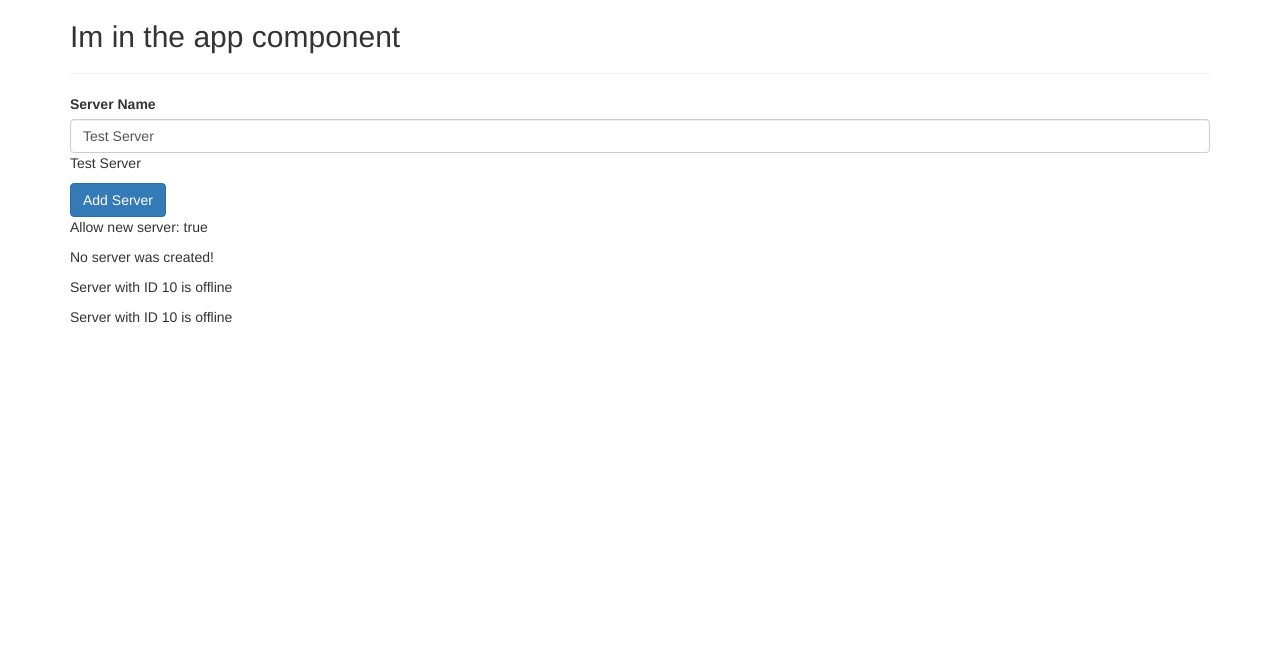
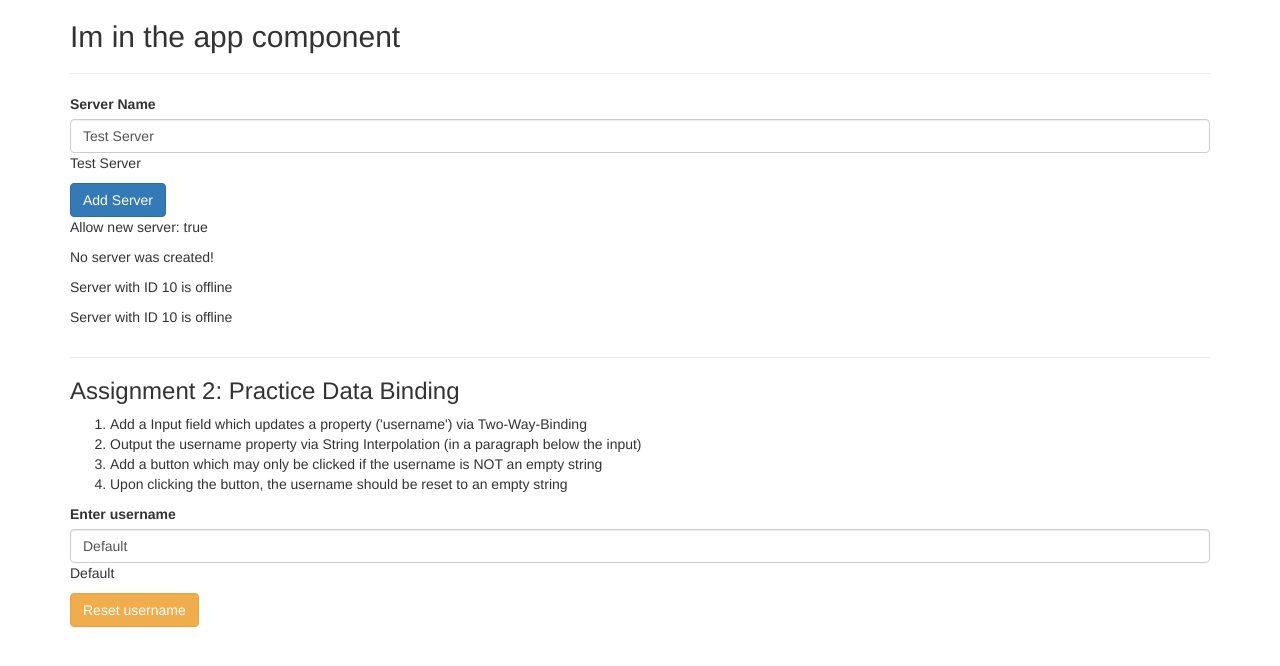
Before and after one commit to kvo189/Angular-Udemy-Course, an Angular app: page / in a window 1280 px wide. Shown: the top 666 px of the page. Built offline with nearby package versions, Linux system fonts and the light colour scheme.

Commit message:
Add Assignment 2 solution

```diff
--- a/src/app/app.component.html
+++ b/src/app/app.component.html
@@ -6,4 +6,15 @@
       <app-servers></app-servers>
     </div>
   </div>
+
+  <hr>
+
+  <h3>Assignment 2: Practice Data Binding</h3>
+  <ol>
+    <li>Add a Input field which updates a property ('username') via Two-Way-Binding</li>
+    <li>Output the username property via String Interpolation (in a paragraph below the input)</li>
+    <li>Add a button which may only be clicked if the username is NOT an empty string</li>
+    <li>Upon clicking the button, the username should be reset to an empty string</li>
+  </ol>
+  <app-username></app-username>
 </div>
--- a/src/app/app.module.ts
+++ b/src/app/app.module.ts
@@ -5,12 +5,14 @@ import {AppComponent} from './app.component';
 import {ServerComponent} from "./server/server.component";
 import { ServersComponent } from './servers/servers.component';
 import {FormsModule} from "@angular/forms";
+import { UsernameComponent } from './username/username.component';
 
 @NgModule({
   declarations: [
     AppComponent,
     ServerComponent,
-    ServersComponent
+    ServersComponent,
+    UsernameComponent
   ],
   imports: [
     BrowserModule,
--- a/src/app/servers/servers.component.html
+++ b/src/app/servers/servers.component.html
@@ -1,7 +1,7 @@
 <label>Server Name</label>
 
 <!--<input type="text" class="form-control" (input)="onUpdateServerName($event)">-->
-<input type="text" class="form-control" [(ngModel)]="serverName">
+<input [(ngModel)]="serverName" class="form-control" type="text">
 <p>{{serverName}}</p>
 
 <button (click)="onCreateServer()" [disabled]="!allowNewServer" class="btn btn-primary">Add Server</button>
--- /dev/null
+++ b/src/app/username/username.component.html
@@ -0,0 +1,4 @@
+<label>Enter username</label>
+<input [(ngModel)]="username" class="form-control" type="text">
+<p>{{username}}</p>
+<button [disabled]="isUsernameEmpty()" (click)="resetUsername()" class="btn btn-warning" type="submit">Reset username</button>
--- /dev/null
+++ b/src/app/username/username.component.ts
@@ -0,0 +1,23 @@
+import {Component, OnInit} from '@angular/core';
+
+@Component({
+  selector: 'app-username',
+  templateUrl: './username.component.html',
+})
+export class UsernameComponent implements OnInit {
+  username: string = 'Default';
+
+  constructor() {
+  }
+
+  ngOnInit(): void {
+  }
+
+  resetUsername(): void {
+    this.username = '';
+  }
+
+  isUsernameEmpty(): boolean {
+    return (!this.username || this.username.length === 0);
+  }
+}
```
